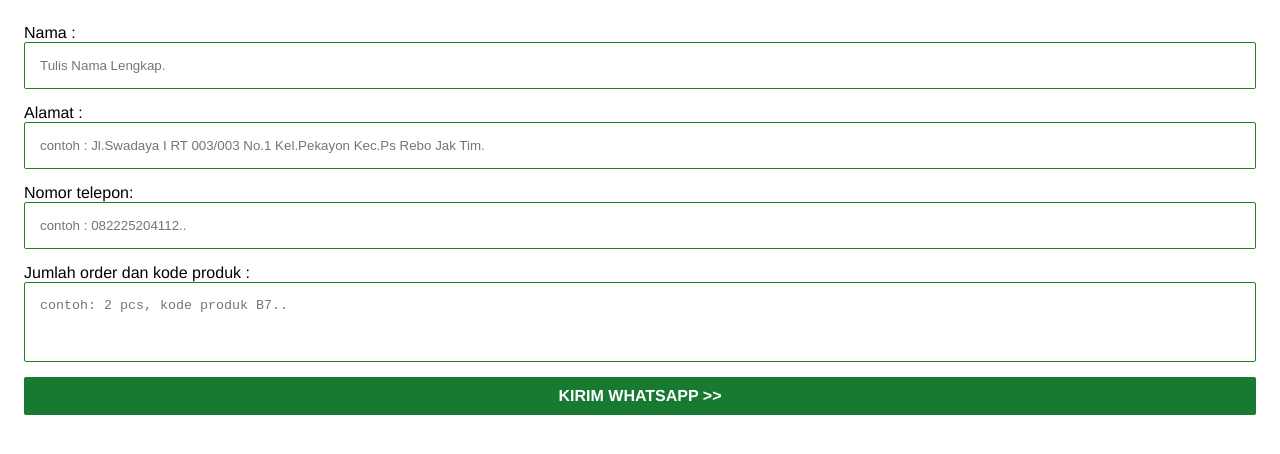
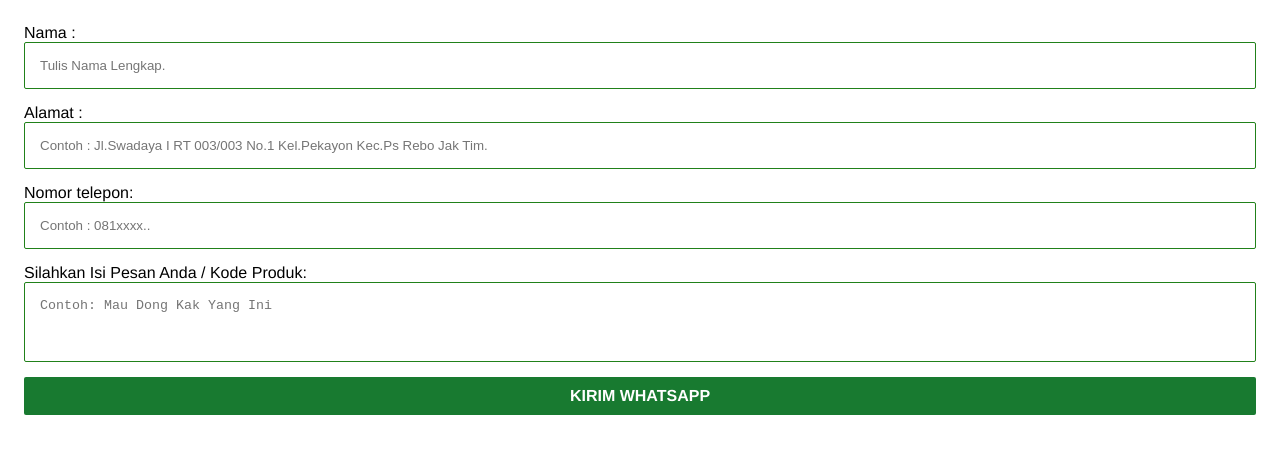
Before and after one commit to ngawidev/order, a plain HTML site: page index.html in a window 1280 px wide. Drawn offline with nearby package versions, Linux system fonts and the light colour scheme.

Commit message:
Update index.html

```diff
--- a/index.html
+++ b/index.html
@@ -112,18 +112,18 @@
 <input class="nama" type="text" placeholder="Tulis Nama Lengkap." />
 </label>
 <label>Alamat :
-<input class="alamat" type="alamat" placeholder="contoh : Jl.Swadaya I RT 003/003 No.1 Kel.Pekayon Kec.Ps Rebo Jak Tim." />
+<input class="alamat" type="alamat" placeholder="Contoh : Jl.Swadaya I RT 003/003 No.1 Kel.Pekayon Kec.Ps Rebo Jak Tim." />
 </label>
 <label>Nomor telepon:
-<input class="nomor" type="nomor" placeholder="contoh : 082225204112.." />
+<input class="nomor" type="nomor" placeholder="Contoh : 081xxxx.." />
 </label>
 <!-- <label>Paket :
 <input class="paket" type="paket" placeholder="contoh : paket hemat" />
 </label> -->
-<label>Jumlah order dan kode produk :
-<textarea class="pesan" placeholder="contoh: 2 pcs, kode produk B7.."></textarea>
+<label>Silahkan Isi Pesan Anda / Kode Produk:
+<textarea class="pesan" placeholder="Contoh: Mau Dong Kak Yang Ini"></textarea>
 </label>
-<a class="submit">KIRIM WHATSAPP >></a>
+<a class="submit">KIRIM WHATSAPP</a>
 
 </div>
 
@@ -182,7 +182,7 @@ function WhatsApp() {
                     nomor = $('#whatsapp .nomor').val(),
 					<!-- paket = $('#whatsapp .paket').val(), -->
 					pesan = $('#whatsapp .pesan').val();
-			$(this).attr('href', url_wa + '?phone=62 ' + tujuan + '&text=Halo admin saya mau order mohon dibantu cara pemesanannya, saya *' + nama + '* %0A%0AAlamat:%20' + alamat +' %0A%0ANo.tlp:%20'+ nomor +' %0A%0APaket:%20'+ paket +  ' %0A%0AOrder:%20' + pesan + '%0A%0AMohon dibantu total dan cara pembayarannya kak');
+			$(this).attr('href', url_wa + '?phone=62 ' + tujuan + '&text=Halo admin saya mau order mohon dibantu cara pemesanannya, saya *' + nama + '* %0A%0AAlamat:%20' + alamat +' %0A%0ANo.tlp:%20'+ nomor +' %0A%0AOrder:%20' + pesan + '%0A%0AMohon dibantu total dan cara pembayarannya kak');
 			var w = 960,
 					h = 540,
 					left = Number((screen.width / 2) - (w / 2)),
```
